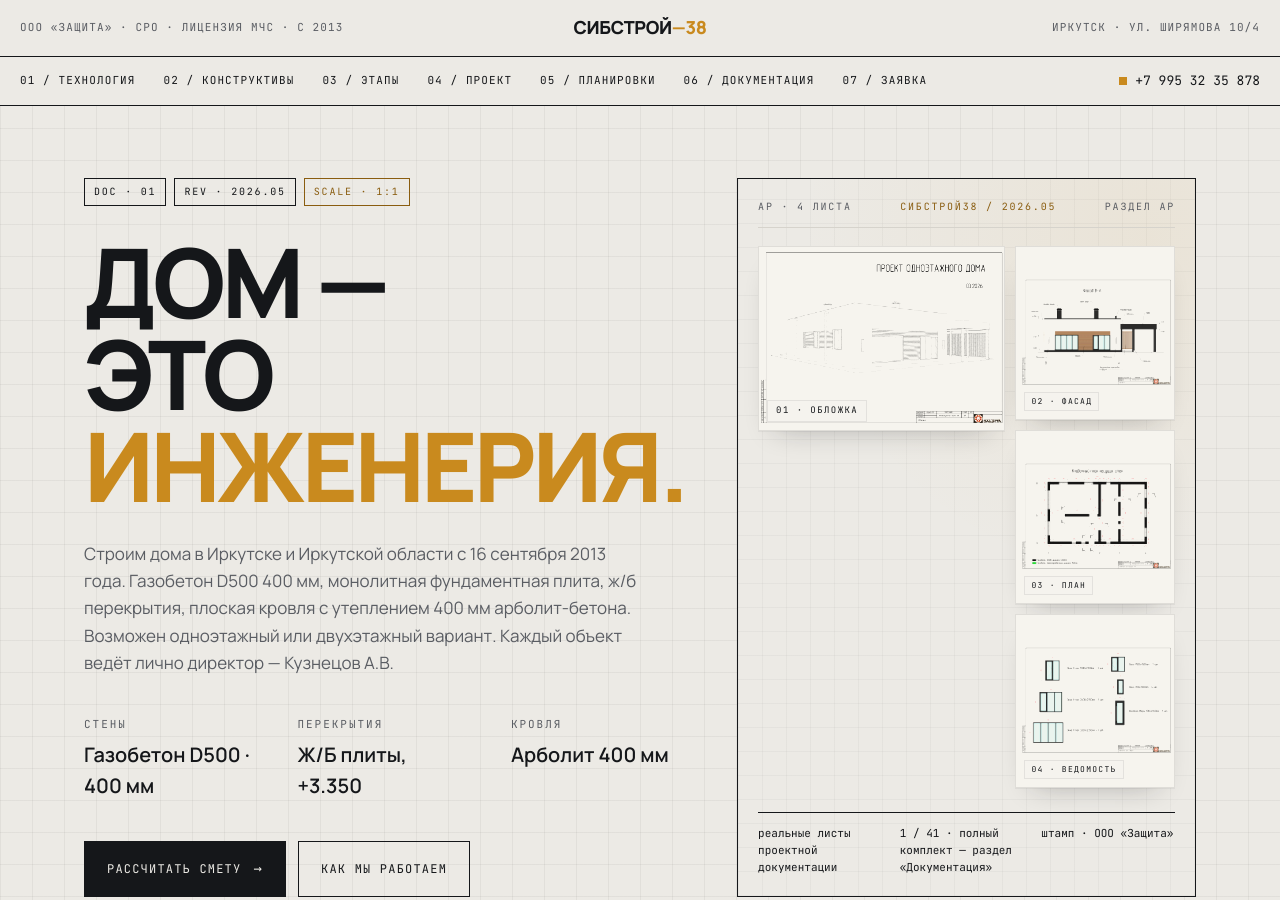
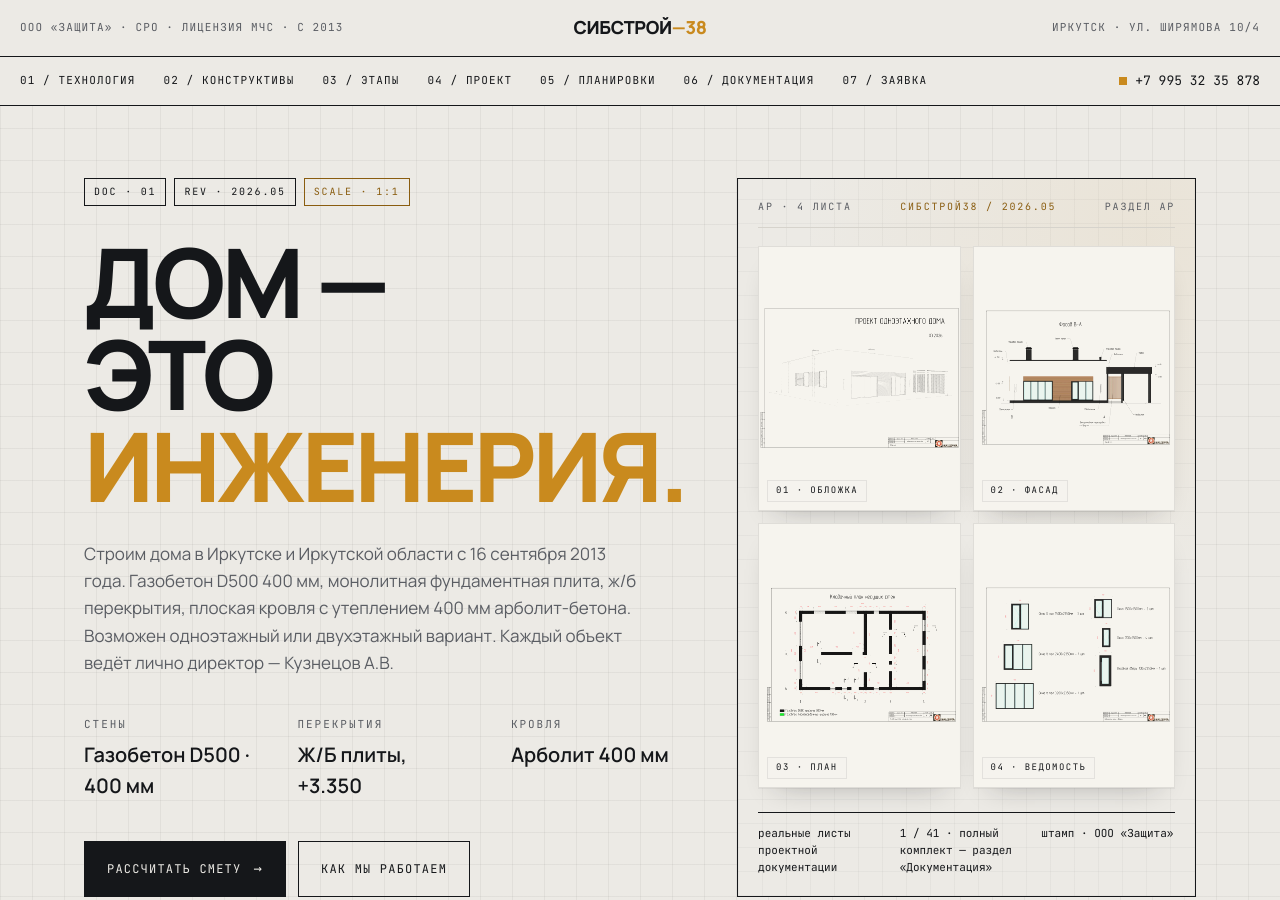
Before and after one commit to Gimmyhat/sibstroy38, a plain HTML site: page index.html in a window 1280 px wide. Shown: the top 900 px of the page. Drawn offline with Linux system fonts and the light colour scheme.

Commit message:
Hero collage: переключение на 2x2 равных листов (вариант B)
По просьбе заказчика — симметричная сетка вместо «главный + 3 мини».

- Все 4 листа АР равного размера: 01 обложка, 02 фасад, 03 план, 04 ведомость
- HTML упрощён: один класс .hero-collage-tile вместо main/mini
- Grid 1fr 1fr × 1fr 1fr, gap 12px, min-height: 0 (без aspect-ratio —
  ячейки растягиваются на всю высоту коллажа без gap'ов между рядами)
- object-fit: contain сохранён — заголовки и штампы видны на всех листах
- На мобильном остаётся 2x2 (grid-template-rows: auto)

```diff
--- a/index.html
+++ b/index.html
@@ -93,28 +93,26 @@
         <span>СибСтрой38 / 2026.05</span>
         <span>раздел АР</span>
       </div>
-      <div class="hero-collage">
-        <a href="#blueprints" class="hero-collage-main" aria-label="Обложка проекта одноэтажного дома">
+      <div class="hero-collage hero-collage-2x2">
+        <a href="#blueprints" class="hero-collage-tile" aria-label="Обложка проекта одноэтажного дома">
           <img src="img/renders/hero-blueprint.webp"
                alt="Обложка раздела АР: проект одноэтажного дома"
                loading="eager"
                decoding="async" />
           <span class="hero-collage-label mono">01 · обложка</span>
         </a>
-        <div class="hero-collage-stack">
-          <a href="#blueprints" class="hero-collage-mini" aria-label="Фасад В-А с отметками">
+        <a href="#blueprints" class="hero-collage-tile" aria-label="Фасад В-А с отметками">
           <img src="img/process/process-20.webp" alt="Фасад В-А с отметками высот" loading="lazy" />
           <span class="hero-collage-label mono">02 · фасад</span>
         </a>
-          <a href="#blueprints" class="hero-collage-mini" aria-label="Кладочный план несущих стен">
+        <a href="#blueprints" class="hero-collage-tile" aria-label="Кладочный план несущих стен">
           <img src="img/process/process-01.webp" alt="Кладочный план несущих стен" loading="lazy" />
           <span class="hero-collage-label mono">03 · план</span>
         </a>
-          <a href="#blueprints" class="hero-collage-mini" aria-label="Ведомость окон и дверей">
+        <a href="#blueprints" class="hero-collage-tile" aria-label="Ведомость окон и дверей">
           <img src="img/process/process-15.webp" alt="Ведомость окон и дверей" loading="lazy" />
           <span class="hero-collage-label mono">04 · ведомость</span>
         </a>
-        </div>
       </div>
       <figcaption class="blueprint-legend">
         <span>реальные листы проектной документации</span>
--- a/styles.css
+++ b/styles.css
@@ -271,19 +271,22 @@ section { position: relative; }
   padding: clamp(18px, 1.8vw, 24px);
 }
 
-/* Коллаж: главный лист слева + столбик из 3 миниатюр справа */
+/* Коллаж 2x2: 4 листа равного размера */
 .hero-collage {
   display: grid;
-  grid-template-columns: 1.55fr 1fr;
-  gap: 10px;
+  gap: 12px;
   margin: clamp(14px, 1.6vw, 18px) 0 clamp(12px, 1.4vw, 16px);
   flex: 1;
   min-height: 0;
 }
-.hero-collage-main,
-.hero-collage-mini {
+.hero-collage-2x2 {
+  grid-template-columns: 1fr 1fr;
+  grid-template-rows: 1fr 1fr;
+}
+.hero-collage-tile {
   position: relative;
   display: block;
+  min-height: 0;
   background: #f6f4ee;
   border: 1px solid rgba(21, 23, 26, 0.1);
   overflow: hidden;
@@ -293,8 +296,7 @@ section { position: relative; }
   transition: transform .25s ease, box-shadow .25s ease;
   cursor: pointer;
 }
-.hero-collage-main img,
-.hero-collage-mini img {
+.hero-collage-tile img {
   display: block;
   width: 100%;
   height: 100%;
@@ -305,21 +307,11 @@ section { position: relative; }
   mix-blend-mode: multiply;
   filter: contrast(1.15) brightness(1.02);
 }
-.hero-collage-main { aspect-ratio: 4 / 3; }
-.hero-collage-main:hover,
-.hero-collage-mini:hover {
+.hero-collage-tile:hover {
   transform: translateY(-2px);
   box-shadow:
     0 1px 0 rgba(21, 23, 26, 0.05),
     0 22px 36px -18px rgba(21, 23, 26, 0.45);
-}
-.hero-collage-stack {
-  display: grid;
-  grid-template-rows: repeat(3, 1fr);
-  gap: 10px;
-}
-.hero-collage-mini {
-  aspect-ratio: auto;
 }
 .hero-collage-label {
   position: absolute;
@@ -334,18 +326,13 @@ section { position: relative; }
   border: 1px solid rgba(21, 23, 26, 0.08);
   pointer-events: none;
 }
-.hero-collage-mini .hero-collage-label {
-  font-size: 8px;
-  padding: 2px 6px;
-}
 
 @media (max-width: 900px) {
   .hero-grid { grid-template-columns: 1fr; }
   .hero-blueprint-real { margin-top: 24px; }
 }
 @media (max-width: 560px) {
-  .hero-collage { grid-template-columns: 1fr; }
-  .hero-collage-stack { grid-template-columns: repeat(3, 1fr); grid-template-rows: auto; }
+  .hero-collage-2x2 { grid-template-rows: auto; }
 }
 
 /* Blueprint */
```
Lines whose indentation alone changed are shown as unchanged.
